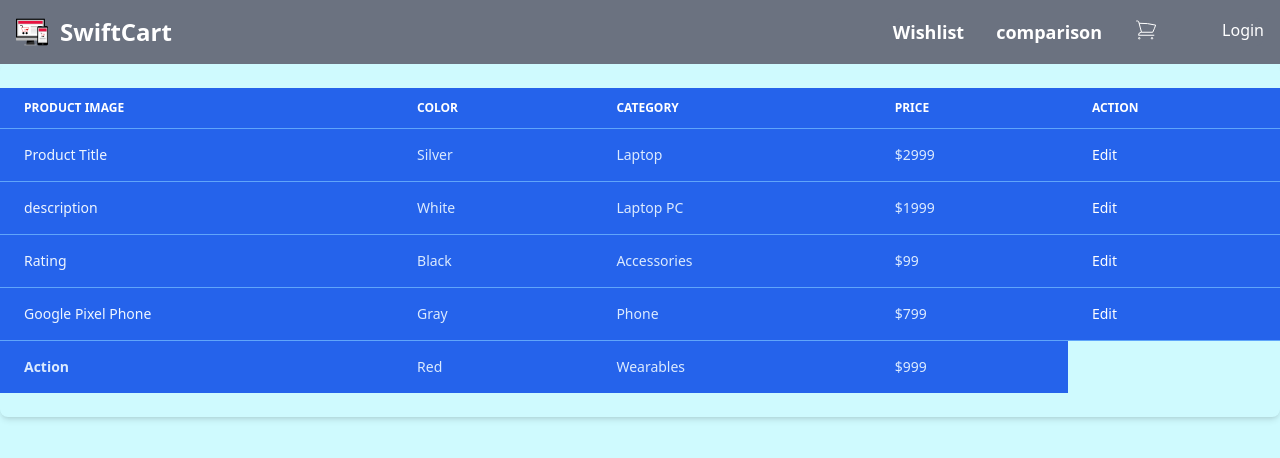
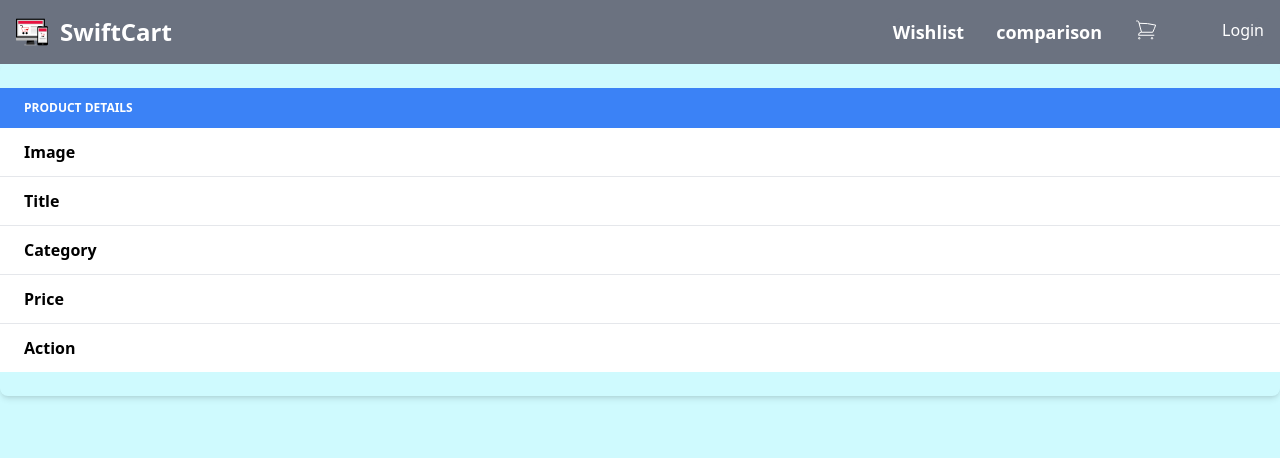
Before and after one commit to SABELOMAWELA/SABELOMAWELA-JSF-Portfolio_Piece_SABMAW527_JSE2401_GROUP--C_SABELO-MAWELA_JSF04, a Vue app: page /comparison in a window 1280 px wide. Shown: the top 458 px of the page. Built offline with nearby package versions, Linux system fonts and the light colour scheme.

Commit message:
"Added comparison store and updated cards and comparison components to use it"

```diff
--- a/src/components/cards.vue
+++ b/src/components/cards.vue
@@ -58,7 +58,7 @@
 
 <script>
 import { useRouter } from 'vue-router';
-import { cartStore, wishlistStore,  } from '../router/store';
+import { cartStore, wishlistStore, comparisonStore } from '../router/store';
 
 export default {
   name: 'cards',
@@ -84,12 +84,11 @@ export default {
       console.log('Product added to wishlist:', product);
     };
 
-    // const addToComparison = (product) => {
-    //   comparisonStore.addToComparison(product);
-    //   console.log('Product added to comparison:', product);
-    // };
+    const addToComparison = (product) => {
+      comparisonStore.addToComparison(product);
+    };
 
-    return { handleClick, addToCart, addToFavourites,  };
+    return { handleClick, addToCart, addToFavourites, addToComparison };
   }
 };
 </script>
--- a/src/components/comparison.vue
+++ b/src/components/comparison.vue
@@ -1,121 +1,77 @@
 <template>
+    <navbar />
+    <div class="relative overflow-x-auto shadow-md sm:rounded-lg py-6">
+      <div class="flex flex-col">
+        <div class="bg-blue-500 text-white text-xs font-semibold uppercase py-3 px-6">
+          Product Details
+        </div>
+        <div class="bg-white dark:bg-gray-900 divide-y divide-gray-200 dark:divide-gray-700">
 
-<navbar/>
-<div class="relative overflow-x-auto shadow-md sm:rounded-lg py-6">
-    <table class="w-full text-sm text-left rtl:text-right text-blue-100 dark:text-blue-100">
-        <thead class="text-xs text-white uppercase bg-blue-600 border-b border-blue-400 dark:text-white">
-            <tr>
-                <th scope="col" class="px-6 py-3">
-                    Product Image
-                </th>
-                <th scope="col" class="px-6 py-3">
-                    Color
-                </th>
-                <th scope="col" class="px-6 py-3">
-                    Category
-                </th>
-                <th scope="col" class="px-6 py-3">
-                    Price
-                </th>
-                <th scope="col" class="px-6 py-3">
-                    Action
-                </th>
-            </tr>
-        </thead>
-        <tbody>
-            <tr class="bg-blue-600 border-b border-blue-400 hover:bg-blue-500">
-                <th scope="row" class="px-6 py-4 font-medium text-blue-50 whitespace-nowrap dark:text-blue-100">
-                   Product Title
-                </th>
-                <td class="px-6 py-4">
-                    Silver
-                </td>
-                <td class="px-6 py-4">
-                    Laptop
-                </td>
-                <td class="px-6 py-4">
-                    $2999
-                </td>
-                <td class="px-6 py-4">
-                    <a href="#" class="font-medium text-white hover:underline">Edit</a>
-                </td>
-            </tr>
-            <tr class="bg-blue-600 border-b border-blue-400 hover:bg-blue-500">
-                <th scope="row" class="px-6 py-4 font-medium text-blue-50 whitespace-nowrap dark:text-blue-100">
-                    description
-                </th>
-                <td class="px-6 py-4">
-                    White
-                </td>
-                <td class="px-6 py-4">
-                    Laptop PC
-                </td>
-                <td class="px-6 py-4">
-                    $1999
-                </td>
-                <td class="px-6 py-4">
-                    <a href="#" class="font-medium text-white hover:underline">Edit</a>
-                </td>
-            </tr>
-            <tr class="bg-blue-600 border-b border-blue-400 hover:bg-blue-500">
-                <th scope="row" class="px-6 py-4 font-medium text-blue-50 whitespace-nowrap dark:text-blue-100">
-                    Rating
-                </th>
-                <td class="px-6 py-4">
-                    Black
-                </td>
-                <td class="px-6 py-4">
-                    Accessories
-                </td>
-                <td class="px-6 py-4">
-                    $99
-                </td>
-                <td class="px-6 py-4">
-                    <a href="#" class="font-medium text-white hover:underline">Edit</a>
-                </td>
-            </tr>
-            <tr class="bg-blue-600 border-b border-blue-400 hover:bg-blue-500">
-                <th scope="row" class="px-6 py-4 font-medium text-blue-50 whitespace-nowrap dark:text-blue-100">
-                    Google Pixel Phone
-                </th>
-                <td class="px-6 py-4">
-                    Gray
-                </td>
-                <td class="px-6 py-4">
-                    Phone
-                </td>
-                <td class="px-6 py-4">
-                    $799
-                </td>
-                <td class="px-6 py-4">
-                    <a href="#" class="font-medium text-white hover:underline">Edit</a>
-                </td>
-            </tr>
-            <tr class="bg-blue-600 border-blue-400 hover:bg-blue-500">
-                <th scope="col" class="px-6 py-3">
-                    Action
-                </th>
-                <td class="px-6 py-4">
-                    Red
-                </td>
-                <td class="px-6 py-4">
-                    Wearables
-                </td>
-                <td class="px-6 py-4">
-                    $999
-                </td>
-
-            </tr>
-        </tbody>
-    </table>
+          <div class="flex">
+            <div class="w-1/5 px-6 py-3 font-semibold">Image</div>
+            <div v-for="product in limitedComparison" :key="product.id" class="w-1/5 px-6 py-4 border-l border-gray-200 dark:border-gray-700">
+              <img :src="product.image" class="object-contain h-20 w-20 rounded-lg shadow-md" :alt="product.title" />
+            </div>
           </div>
 
+          <div class="flex">
+            <div class="w-1/5 px-6 py-3 font-semibold">Title</div>
+            <div v-for="product in limitedComparison" :key="product.id" class="w-1/5 px-6 py-4 border-l border-gray-200 dark:border-gray-700">
+              {{ product.title }}
+            </div>
+          </div>
+
+          <div class="flex">
+            <div class="w-1/5 px-6 py-3 font-semibold">Category</div>
+            <div v-for="product in limitedComparison" :key="product.id" class="w-1/5 px-6 py-4 border-l border-gray-200 dark:border-gray-700">
+              {{ product.category }}
+            </div>
+          </div>
+
+          <div class="flex">
+            <div class="w-1/5 px-6 py-3 font-semibold">Price</div>
+            <div v-for="product in limitedComparison" :key="product.id" class="w-1/5 px-6 py-4 border-l border-gray-200 dark:border-gray-700">
+              ${{ product.price }}
+            </div>
+          </div>
+
+          <div class="flex">
+            <div class="w-1/5 px-6 py-3 font-semibold">Action</div>
+            <div v-for="product in limitedComparison" :key="product.id" class="w-1/5 px-6 py-4 border-l border-gray-200 dark:border-gray-700">
+              <button
+                @click="removeFromComparison(product.id)"
+                class="inline-flex justify-center whitespace-nowrap rounded-lg bg-red-700 px-3 py-2 text-sm font-medium text-white hover:bg-red-900 focus-visible:outline-none focus-visible:ring focus-visible:ring-indigo-300 transition-colors"
+              >
+                Remove
+              </button>
+            </div>
+          </div>
+        </div>
+      </div>
+    </div>
   </template>
+
   <script>
+  import { computed } from 'vue';
+  import { comparisonStore } from '../router/store';
   import navbar from './navbar.vue';
+
   export default {
+    name: 'ComparisonList',
     components: {
-    navbar
+      navbar,
+    },
+    setup() {
+      const removeFromComparison = (productId) => {
+        comparisonStore.removeFromComparison(productId);
+      };
+
+
+      const limitedComparison = computed(() =>
+        comparisonStore.comparison.slice(0, 4)
+      );
+
+      return { comparisonStore, removeFromComparison, limitedComparison };
     },
   };
   </script>
--- a/src/router/store.js
+++ b/src/router/store.js
@@ -34,3 +34,19 @@ export const wishlistStore = reactive({
     this.wishlist = [];
   }
 });
+
+export const comparisonStore = reactive({
+  comparison: [],
+  addToComparison(product) {
+    const existingProduct = this.comparison.find((p) => p.id === product.id);
+    if (!existingProduct) {
+      this.comparison.push(product);
+    }
+  },
+  removeFromComparison(productId) {
+    this.comparison = this.comparison.filter((product) => product.id !== productId);
+  },
+  clearComparison() {
+    this.comparison = [];
+  }
+});
```
Lines whose indentation alone changed are shown as unchanged.
